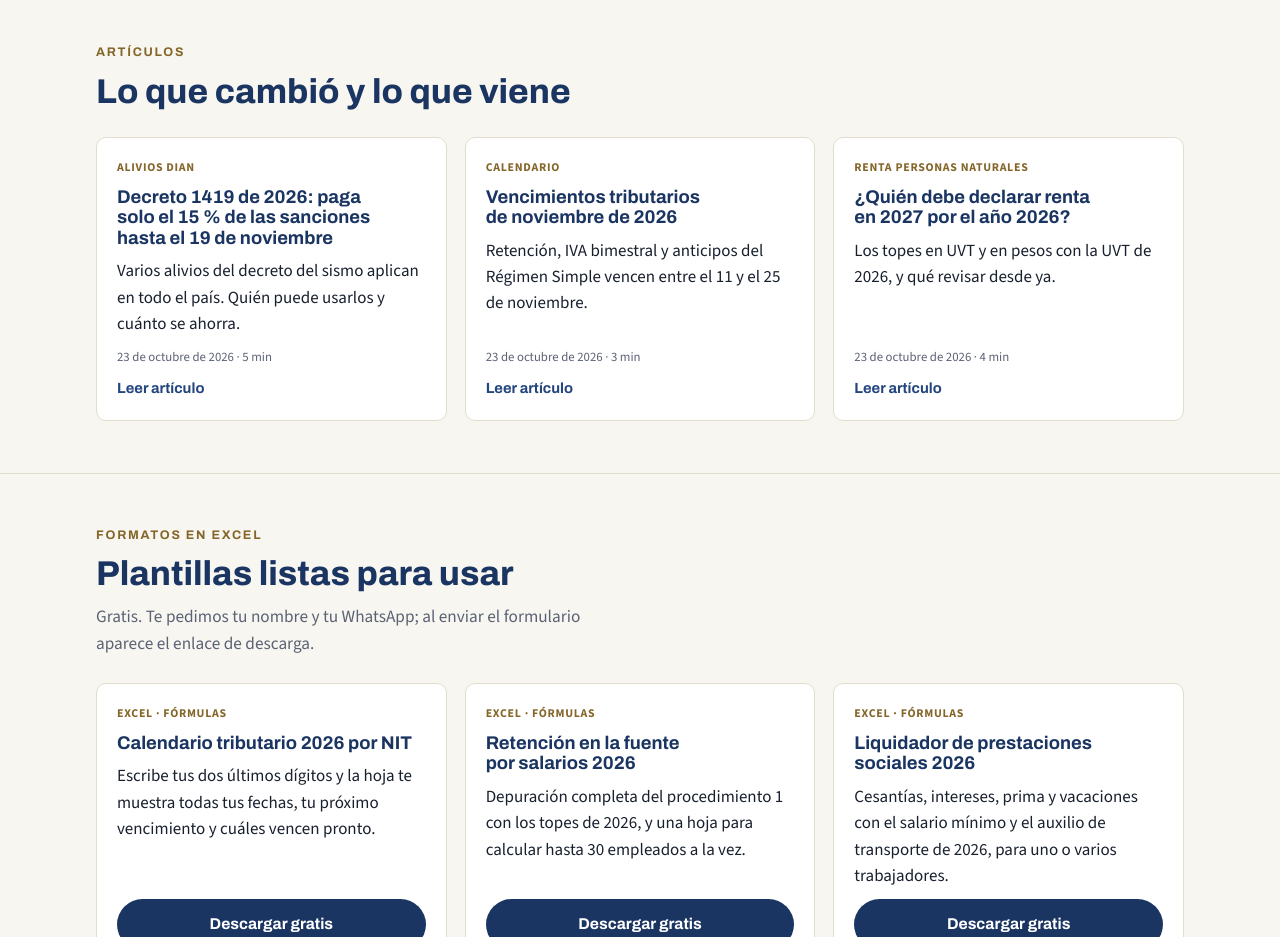
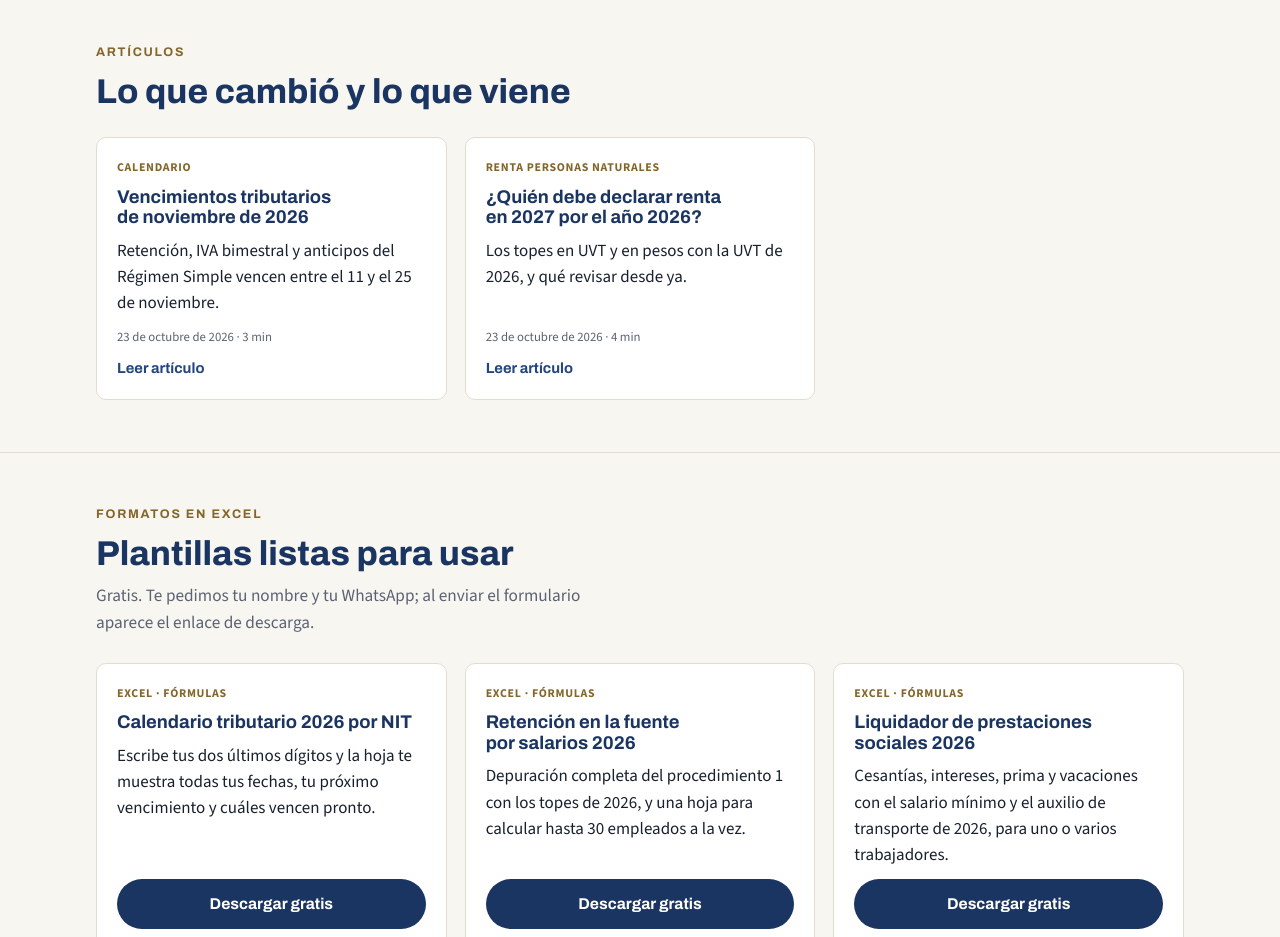
Before and after one commit to Vperalta2/recursos-scf, a plain HTML site: page index.html in a window 1280 px wide. Shown: the part 2720-3657 px from the top of the page. Drawn offline with nearby package versions, Linux system fonts and the light colour scheme.

Commit message:
Remove outdated article link from index.html

```diff
--- a/index.html
+++ b/index.html
@@ -155,7 +155,6 @@
 <section class="section" id="articulos"><div class="wrap">
   <div class="sec-head"><span class="eyebrow">Artículos</span><h2>Lo que cambió y lo que viene</h2></div>
   <div class="cards3">
-    <a class="card" href="articulos/decreto-1419-2026-alivios-dian.html"><span class="tag">Alivios DIAN</span><h3>Decreto 1419 de 2026: paga solo el 15 % de las sanciones hasta el 19 de noviembre</h3><p>Varios alivios del decreto del sismo aplican en todo el país. Quién puede usarlos y cuánto se ahorra.</p><span class="meta">23 de octubre de 2026 · 5 min</span><span class="go">Leer artículo</span></a>
     <a class="card" href="articulos/vencimientos-noviembre-2026.html"><span class="tag">Calendario</span><h3>Vencimientos tributarios de noviembre de 2026</h3><p>Retención, IVA bimestral y anticipos del Régimen Simple vencen entre el 11 y el 25 de noviembre.</p><span class="meta">23 de octubre de 2026 · 3 min</span><span class="go">Leer artículo</span></a>
     <a class="card" href="articulos/quien-debe-declarar-renta-2027.html"><span class="tag">Renta personas naturales</span><h3>¿Quién debe declarar renta en 2027 por el año 2026?</h3><p>Los topes en UVT y en pesos con la UVT de 2026, y qué revisar desde ya.</p><span class="meta">23 de octubre de 2026 · 4 min</span><span class="go">Leer artículo</span></a>
   </div>
```
